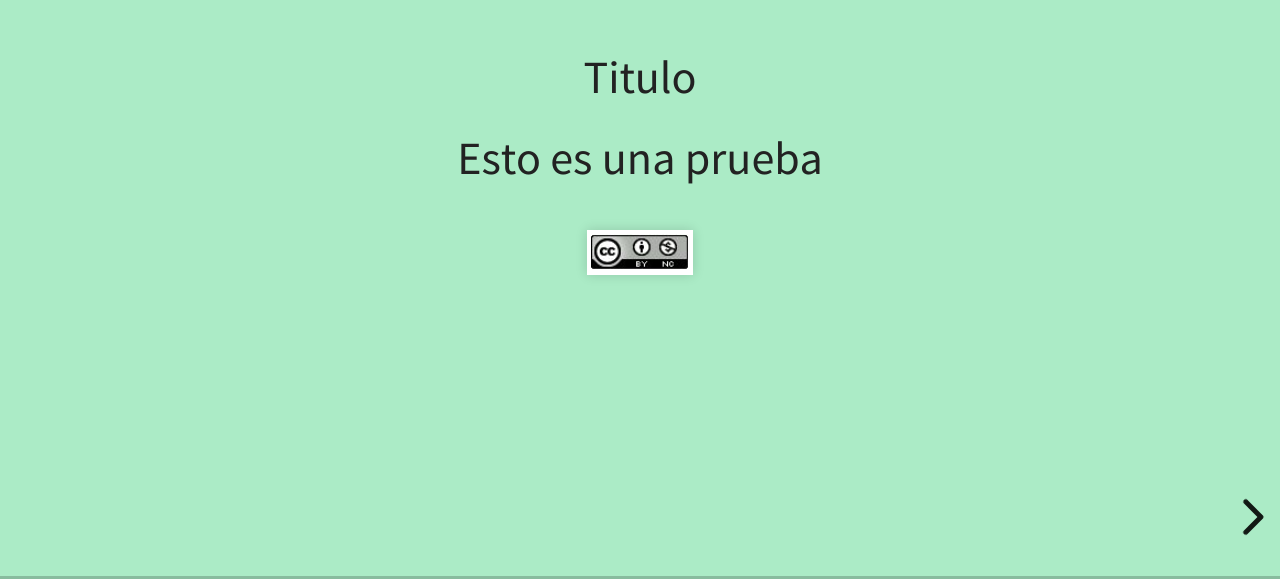
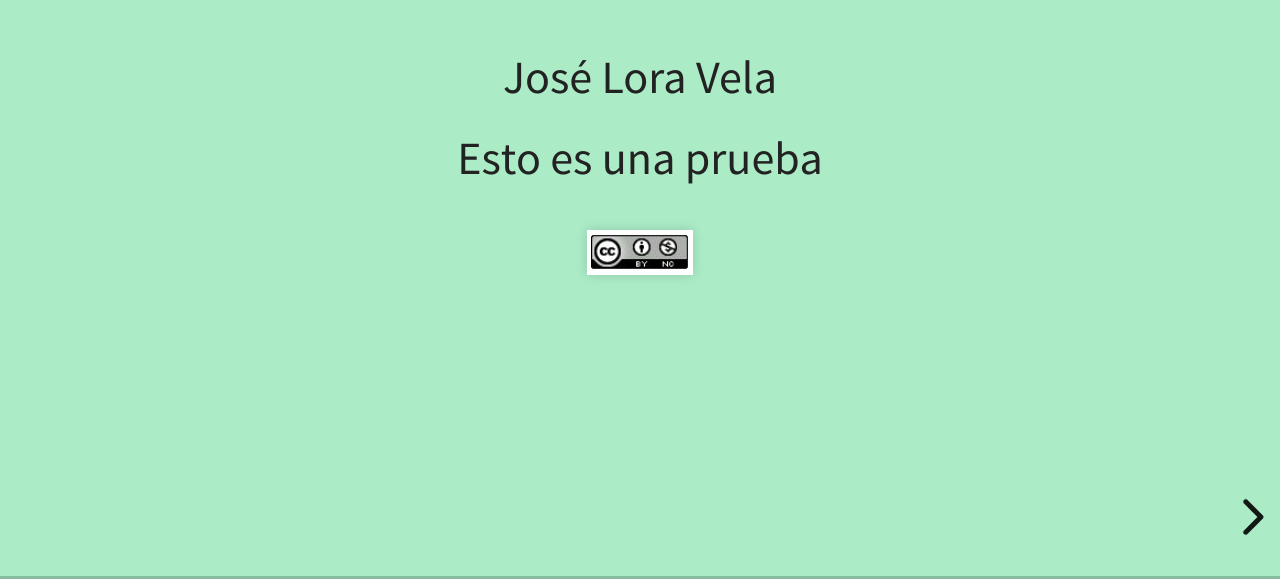
Before and after one commit to lorilla/Prueba0, a website: page index.html in a window 1280 px wide. Shown: the part 221-800 px from the top of the page. Drawn offline with Linux system fonts and the light colour scheme.

Commit message:
Update index.html

```diff
--- a/index.html
+++ b/index.html
@@ -24,7 +24,7 @@
 	<body>
 		<div class="reveal">
 			<div class="slides">
-				<section data-background-color="#ABEBC6">Titulo
+				<section data-background-color="#ABEBC6">José Lora Vela
 					<p>Esto es una prueba</p>
 					<img src="Captura.JPG" alt="li">
 				</section>
```
